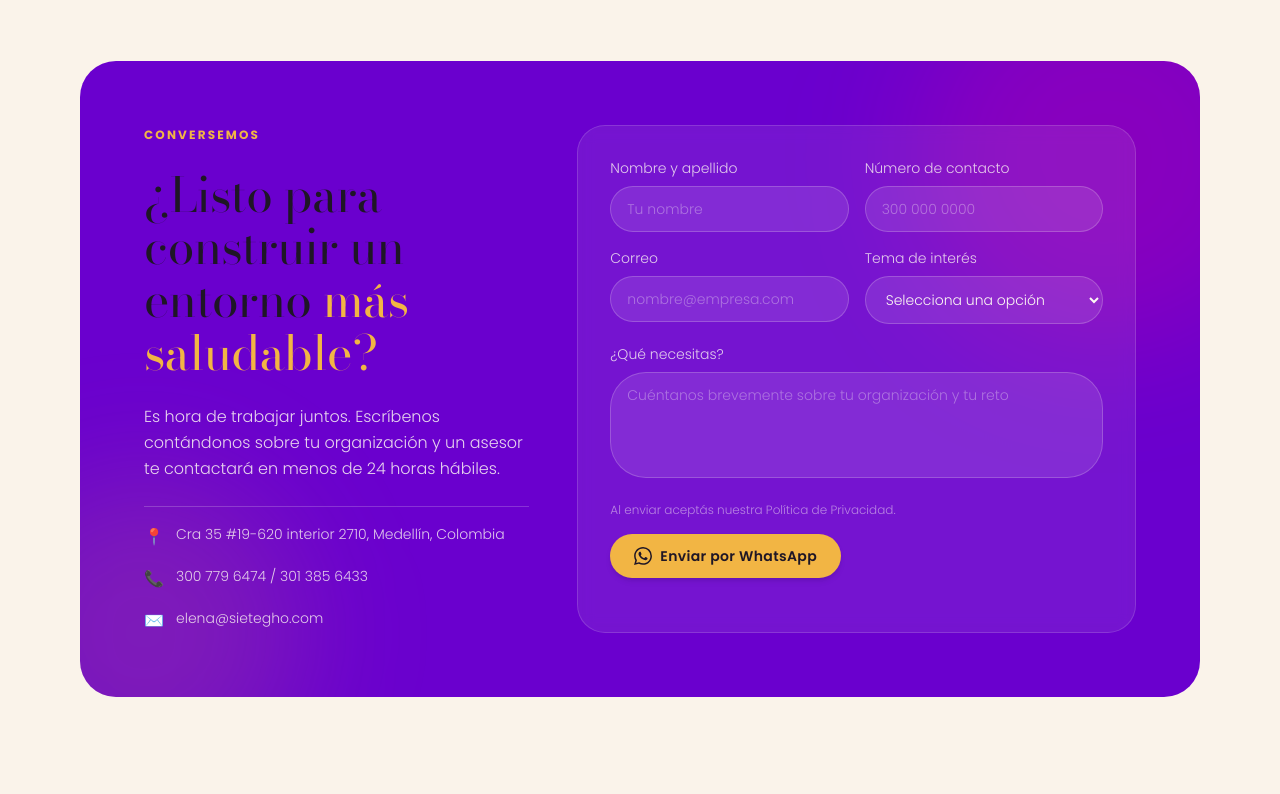
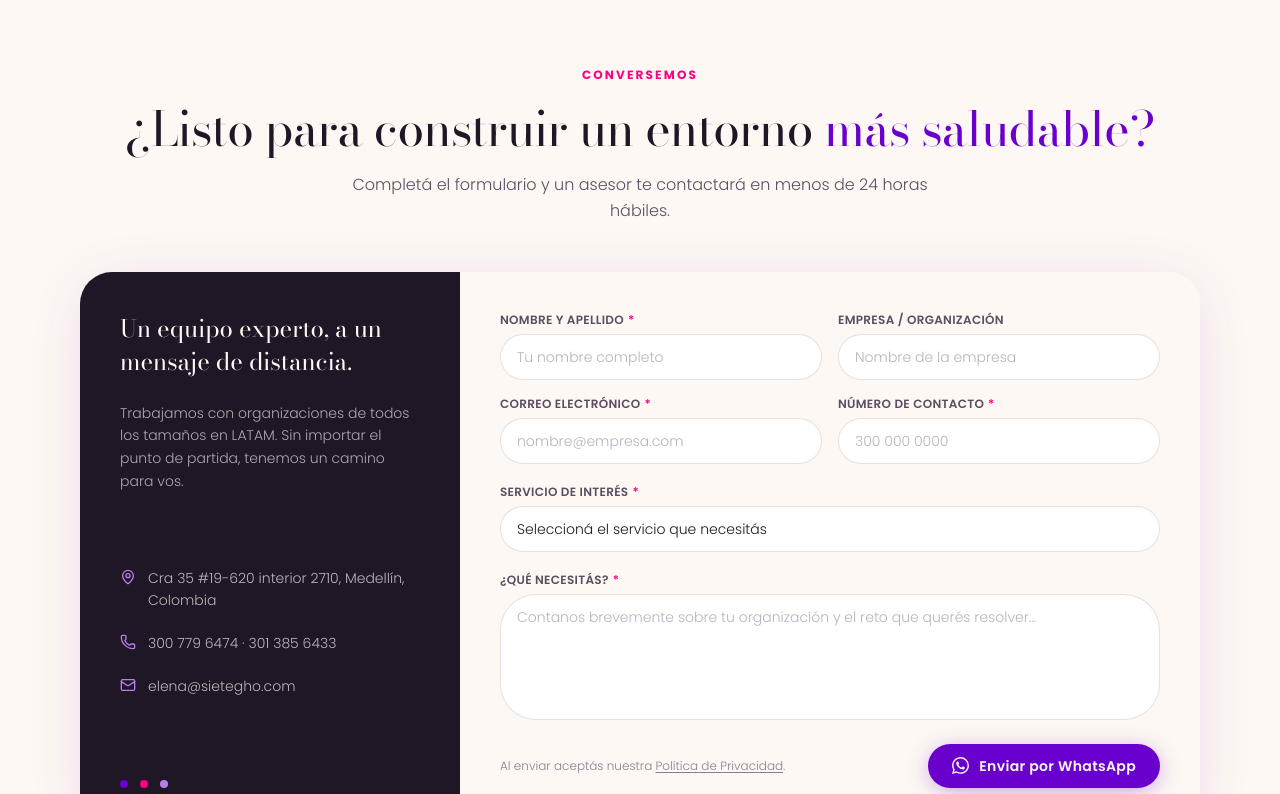
Before and after one commit to mcmendezm/siete, a Next.js app: page / in a window 1280 px wide. Shown: the part 7880-8674 px from the top of the page. Built offline with nearby package versions, Linux system fonts and the light colour scheme.

Commit message:
feat: enhance Contact section with updated form fields and layout improvements

```diff
--- a/components/sections/Contact.tsx
+++ b/components/sections/Contact.tsx
@@ -1,16 +1,17 @@
 "use client";
 
 import { useState } from "react";
+import { MapPin, Phone, Mail, MessageCircle } from "lucide-react";
 import { Container } from "@/components/ui/Container";
 import { site } from "@/data/site";
 
-const TOPICS = [
+const SERVICES = [
   "Clima Organizacional",
   "Cultura Organizacional",
   "Liderazgo",
   "Desempeño",
-  "Riesgo Psicosocial",
-  "Felicidad y Bienestar",
+  "Factores de Riesgo Psicosocial",
+  "Felicidad y Bienestar Laboral",
   "Happly",
 ];
 
@@ -19,99 +20,143 @@ export function Contact() {
 
   function handleSubmit(e: React.FormEvent<HTMLFormElement>) {
     e.preventDefault();
-    const form = e.currentTarget;
-    const data = Object.fromEntries(new FormData(form));
-    const msg = [
-      `Hola, me llamo *${data.name}*.`,
-      data.topic ? `Me interesa el servicio de *${data.topic}*.` : "",
-      data.message ? `\n${data.message}` : "",
-      data.phone ? `\nTeléfono: ${data.phone}` : "",
-      data.email ? `Correo: ${data.email}` : "",
-    ]
-      .filter(Boolean)
-      .join(" ");
+    const data = Object.fromEntries(new FormData(e.currentTarget));
 
-    const wa = `https://wa.me/${site.contact.whatsapp.replace(/\D/g, "")}?text=${encodeURIComponent(msg)}`;
+    const lines = [
+      `Hola, soy *${data.name}*${data.company ? ` de *${data.company}*` : ""}.`,
+      data.service ? `\n🎯 Servicio de interés: *${data.service}*` : "",
+      data.phone ? `📞 Teléfono: ${data.phone}` : "",
+      data.email ? `✉️ Correo: ${data.email}` : "",
+      data.message ? `\n💬 Mensaje:\n${data.message}` : "",
+    ].filter(Boolean).join("\n");
+
+    const wa = `https://wa.me/${site.contact.whatsapp.replace(/\D/g, "")}?text=${encodeURIComponent(lines)}`;
     setSent(true);
-    setTimeout(() => window.open(wa, "_blank"), 800);
+    setTimeout(() => {
+      window.open(wa, "_blank");
+      setSent(false);
+    }, 900);
   }
 
   return (
-    <section id="contacto" className="py-24 md:py-32 bg-cream-warm">
+    <section id="contacto" className="py-24 md:py-32">
       <Container>
-        <div className="rounded-[36px] bg-primary text-cream p-8 md:p-14 lg:p-16 relative overflow-hidden">
-          {/* Blobs decorativos */}
-          <span aria-hidden className="absolute -top-24 -right-24 size-96 rounded-full bg-accent/20 blur-3xl pointer-events-none" />
-          <span aria-hidden className="absolute -bottom-24 -left-24 size-80 rounded-full bg-gold/15 blur-3xl pointer-events-none" />
-
-          <div className="relative grid grid-cols-1 lg:grid-cols-12 gap-12">
-            {/* Info */}
-            <div className="lg:col-span-5 flex flex-col gap-6">
-              <span className="eyebrow text-gold">Conversemos</span>
-              <h2 className="font-display text-4xl md:text-5xl leading-tight">
+        {/* Eyebrow centrado */}
+        <div className="text-center mb-12">
+          <span className="eyebrow text-accent">Conversemos</span>
+          <h2 className="font-display text-4xl md:text-5xl mt-4 leading-tight">
             ¿Listo para construir un entorno{" "}
-                <em className="not-italic italic text-gold">más saludable?</em>
+            <em className="not-italic italic text-primary">más saludable?</em>
           </h2>
-              <p className="text-cream/85 leading-relaxed max-w-sm">
-                Es hora de trabajar juntos. Escríbenos contándonos sobre tu organización y un asesor te contactará en menos de 24 horas hábiles.
+          <p className="mt-4 text-ink-soft max-w-xl mx-auto leading-relaxed">
+            Completá el formulario y un asesor te contactará en menos de 24 horas hábiles.
           </p>
-
-              <dl className="flex flex-col gap-4 pt-4 border-t border-cream/20">
-                <ContactRow icon="📍" value={site.contact.address} />
-                <ContactRow icon="📞" value={site.contact.phones.join(" / ")} />
-                <ContactRow icon="✉️" value={site.contact.email} />
-              </dl>
         </div>
 
-            {/* Formulario */}
+        {/* Card bicolor */}
+        <div className="rounded-[32px] overflow-hidden grid grid-cols-1 lg:grid-cols-[380px_1fr] shadow-[0_8px_60px_-12px_rgba(106,0,206,0.18)]">
+
+          {/* Columna izquierda — oscura */}
+          <div className="bg-ink text-cream p-10 flex flex-col justify-between gap-10">
+            <div className="flex flex-col gap-6">
+              <p className="font-display text-2xl leading-snug">
+                Un equipo experto, a un mensaje de distancia.
+              </p>
+              <p className="text-cream/65 text-sm leading-relaxed">
+                Trabajamos con organizaciones de todos los tamaños en LATAM. Sin importar el punto de partida, tenemos un camino para vos.
+              </p>
+            </div>
+
+            <dl className="flex flex-col gap-5">
+              <ContactItem icon={<MapPin size={16} />} value={site.contact.address} />
+              <ContactItem icon={<Phone size={16} />} value={site.contact.phones.join(" · ")} />
+              <ContactItem icon={<Mail size={16} />} value={site.contact.email} />
+            </dl>
+
+            {/* Decoración */}
+            <div className="flex gap-3 pt-2">
+              <div className="size-2 rounded-full bg-primary" />
+              <div className="size-2 rounded-full bg-accent" />
+              <div className="size-2 rounded-full bg-primary-tint" />
+            </div>
+          </div>
+
+          {/* Columna derecha — formulario */}
           <form
             onSubmit={handleSubmit}
-              className="lg:col-span-7 bg-cream/8 backdrop-blur-sm border border-cream/15 rounded-[28px] p-6 md:p-8 flex flex-col gap-5"
+            className="bg-cream p-8 md:p-10 flex flex-col gap-5"
           >
             <div className="grid grid-cols-1 sm:grid-cols-2 gap-4">
-                <Field label="Nombre y apellido" name="name" placeholder="Tu nombre" required />
-                <Field label="Número de contacto" name="phone" type="tel" placeholder="300 000 0000" required />
-                <Field label="Correo" name="email" type="email" placeholder="nombre@empresa.com" />
-                <SelectField label="Tema de interés" name="topic" options={TOPICS} required />
+              <Field
+                label="Nombre y apellido"
+                name="name"
+                placeholder="Tu nombre completo"
+                required
+              />
+              <Field
+                label="Empresa / Organización"
+                name="company"
+                placeholder="Nombre de la empresa"
+              />
+              <Field
+                label="Correo electrónico"
+                name="email"
+                type="email"
+                placeholder="nombre@empresa.com"
+                required
+              />
+              <Field
+                label="Número de contacto"
+                name="phone"
+                type="tel"
+                placeholder="300 000 0000"
+                required
+              />
             </div>
 
+            <SelectField
+              label="Servicio de interés"
+              name="service"
+              options={SERVICES}
+              required
+            />
+
             <TextareaField
-                label="¿Qué necesitas?"
+              label="¿Qué necesitás?"
               name="message"
-                placeholder="Cuéntanos brevemente sobre tu organización y tu reto"
+              placeholder="Contanos brevemente sobre tu organización y el reto que querés resolver…"
+              required
             />
 
             <div className="flex items-center justify-between gap-4 pt-1 flex-wrap">
-                {sent ? (
-                  <p className="text-gold font-semibold text-sm">
-                    ¡Te estamos redirigiendo a WhatsApp! ✓
+              <p className="text-ink-mute text-xs">
+                Al enviar aceptás nuestra{" "}
+                <a href="/privacidad" className="underline underline-offset-2 hover:text-primary transition-colors">
+                  Política de Privacidad
+                </a>.
               </p>
-                ) : (
-                  <p className="text-cream/50 text-xs">
-                    Al enviar aceptás nuestra Política de Privacidad.
-                  </p>
-                )}
+
               <button
                 type="submit"
-                  className="inline-flex items-center gap-2 rounded-full px-6 py-3 text-sm font-semibold tracking-wide transition-all bg-gold text-ink hover:brightness-95 shadow-md"
+                disabled={sent}
+                className="inline-flex items-center gap-2.5 rounded-full px-6 py-3 text-sm font-semibold tracking-wide transition-all duration-300 bg-primary text-cream hover:bg-primary-deep shadow-[0_4px_24px_-4px_rgba(106,0,206,0.45)] disabled:opacity-70 disabled:cursor-not-allowed cursor-pointer"
               >
                 <WhatsAppIcon />
-                  Enviar por WhatsApp
+                {sent ? "Abriendo WhatsApp…" : "Enviar por WhatsApp"}
               </button>
             </div>
           </form>
-          </div>
         </div>
       </Container>
     </section>
   );
 }
 
-function ContactRow({ icon, value }: { icon: string; value: string }) {
+function ContactItem({ icon, value }: { icon: React.ReactNode; value: string }) {
   return (
     <div className="flex items-start gap-3">
-      <span className="text-base mt-0.5">{icon}</span>
-      <span className="text-cream/80 text-sm leading-relaxed">{value}</span>
+      <span className="text-primary-tint mt-0.5 shrink-0">{icon}</span>
+      <span className="text-cream/70 text-sm leading-relaxed">{value}</span>
     </div>
   );
 }
@@ -122,29 +167,41 @@ function Field({
   label: string; name: string; type?: string; placeholder?: string; required?: boolean;
 }) {
   return (
-    <label className="flex flex-col gap-2 text-sm">
-      <span className="text-cream/80">{label}</span>
+    <div className="flex flex-col gap-1.5">
+      <label htmlFor={name} className="text-xs font-semibold tracking-wide uppercase text-ink-soft">
+        {label}{required && <span className="text-accent ml-1">*</span>}
+      </label>
       <input
-        name={name} type={type} placeholder={placeholder} required={required}
-        className="bg-cream/10 border border-cream/20 rounded-xl px-4 py-3 text-cream placeholder:text-cream/35 focus:outline-none focus:border-gold transition-colors text-sm"
+        id={name}
+        name={name}
+        type={type}
+        placeholder={placeholder}
+        required={required}
+        className="bg-white border border-ink/12 rounded-xl px-4 py-3 text-ink placeholder:text-ink-mute/60 focus:outline-none focus:border-primary focus:ring-2 focus:ring-primary/15 transition-all text-sm"
       />
-    </label>
+    </div>
   );
 }
 
 function TextareaField({
-  label, name, placeholder,
+  label, name, placeholder, required,
 }: {
-  label: string; name: string; placeholder?: string;
+  label: string; name: string; placeholder?: string; required?: boolean;
 }) {
   return (
-    <label className="flex flex-col gap-2 text-sm">
-      <span className="text-cream/80">{label}</span>
+    <div className="flex flex-col gap-1.5">
+      <label htmlFor={name} className="text-xs font-semibold tracking-wide uppercase text-ink-soft">
+        {label}{required && <span className="text-accent ml-1">*</span>}
+      </label>
       <textarea
-        name={name} placeholder={placeholder} rows={4}
-        className="bg-cream/10 border border-cream/20 rounded-xl px-4 py-3 text-cream placeholder:text-cream/35 focus:outline-none focus:border-gold transition-colors resize-none text-sm"
+        id={name}
+        name={name}
+        placeholder={placeholder}
+        required={required}
+        rows={5}
+        className="bg-white border border-ink/12 rounded-xl px-4 py-3 text-ink placeholder:text-ink-mute/60 focus:outline-none focus:border-primary focus:ring-2 focus:ring-primary/15 transition-all resize-none text-sm"
       />
-    </label>
+    </div>
   );
 }
 
@@ -154,24 +211,31 @@ function SelectField({
   label: string; name: string; options: string[]; required?: boolean;
 }) {
   return (
-    <label className="flex flex-col gap-2 text-sm">
-      <span className="text-cream/80">{label}</span>
+    <div className="flex flex-col gap-1.5">
+      <label htmlFor={name} className="text-xs font-semibold tracking-wide uppercase text-ink-soft">
+        {label}{required && <span className="text-accent ml-1">*</span>}
+      </label>
       <select
-        name={name} required={required} defaultValue=""
-        className="bg-cream/10 border border-cream/20 rounded-xl px-4 py-3 text-cream focus:outline-none focus:border-gold transition-colors text-sm"
+        id={name}
+        name={name}
+        required={required}
+        defaultValue=""
+        className="bg-white border border-ink/12 rounded-xl px-4 py-3 text-ink focus:outline-none focus:border-primary focus:ring-2 focus:ring-primary/15 transition-all text-sm appearance-none cursor-pointer"
       >
-        <option value="" disabled className="text-ink bg-cream">Selecciona una opción</option>
+        <option value="" disabled className="text-ink-mute">
+          Seleccioná el servicio que necesitás
+        </option>
         {options.map((o) => (
-          <option key={o} value={o} className="text-ink bg-cream">{o}</option>
+          <option key={o} value={o}>{o}</option>
         ))}
       </select>
-    </label>
+    </div>
   );
 }
 
 function WhatsAppIcon() {
   return (
-    <svg width="18" height="18" viewBox="0 0 24 24" fill="currentColor" aria-hidden>
+    <svg width="17" height="17" viewBox="0 0 24 24" fill="currentColor" aria-hidden>
       <path d="M17.472 14.382c-.297-.149-1.758-.867-2.03-.967-.273-.099-.471-.148-.67.15-.197.297-.767.966-.94 1.164-.173.199-.347.223-.644.075-.297-.15-1.255-.463-2.39-1.475-.883-.788-1.48-1.761-1.653-2.059-.173-.297-.018-.458.13-.606.134-.133.298-.347.446-.52.149-.174.198-.298.298-.497.099-.198.05-.371-.025-.52-.075-.149-.669-1.612-.916-2.207-.242-.579-.487-.5-.669-.51-.173-.008-.371-.01-.57-.01-.198 0-.52.074-.792.372-.272.297-1.04 1.016-1.04 2.479 0 1.462 1.065 2.875 1.213 3.074.149.198 2.096 3.2 5.077 4.487.709.306 1.262.489 1.694.625.712.227 1.36.195 1.871.118.571-.085 1.758-.719 2.006-1.413.248-.694.248-1.289.173-1.413-.074-.124-.272-.198-.57-.347m-5.421 7.403h-.004a9.87 9.87 0 01-5.031-1.378l-.361-.214-3.741.982.998-3.648-.235-.374a9.86 9.86 0 01-1.51-5.26c.001-5.45 4.436-9.884 9.888-9.884 2.64 0 5.122 1.03 6.988 2.898a9.825 9.825 0 012.893 6.994c-.003 5.45-4.437 9.884-9.885 9.884m8.413-18.297A11.815 11.815 0 0012.05 0C5.495 0 .16 5.335.157 11.892c0 2.096.547 4.142 1.588 5.945L.057 24l6.305-1.654a11.882 11.882 0 005.683 1.448h.005c6.554 0 11.89-5.335 11.893-11.893a11.821 11.821 0 00-3.48-8.413z" />
     </svg>
   );
```
Lines whose indentation alone changed are shown as unchanged.
